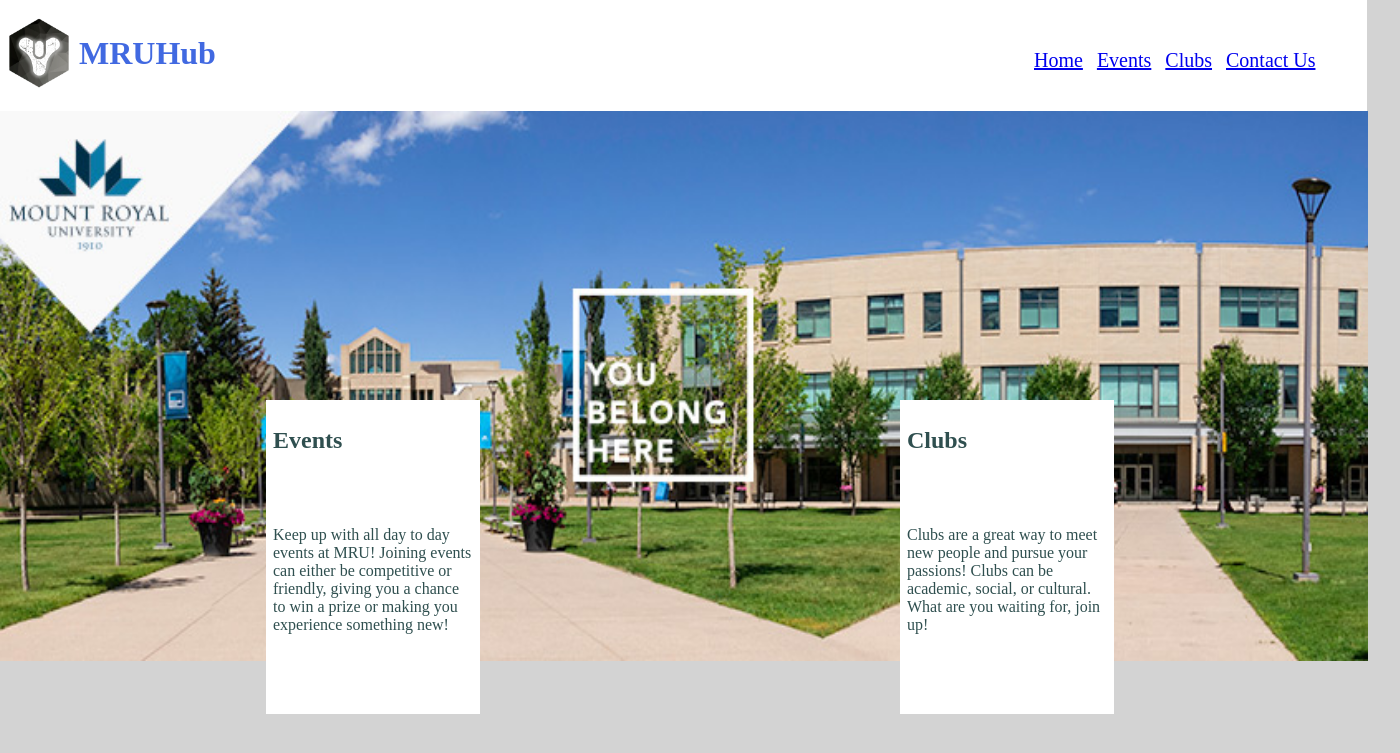
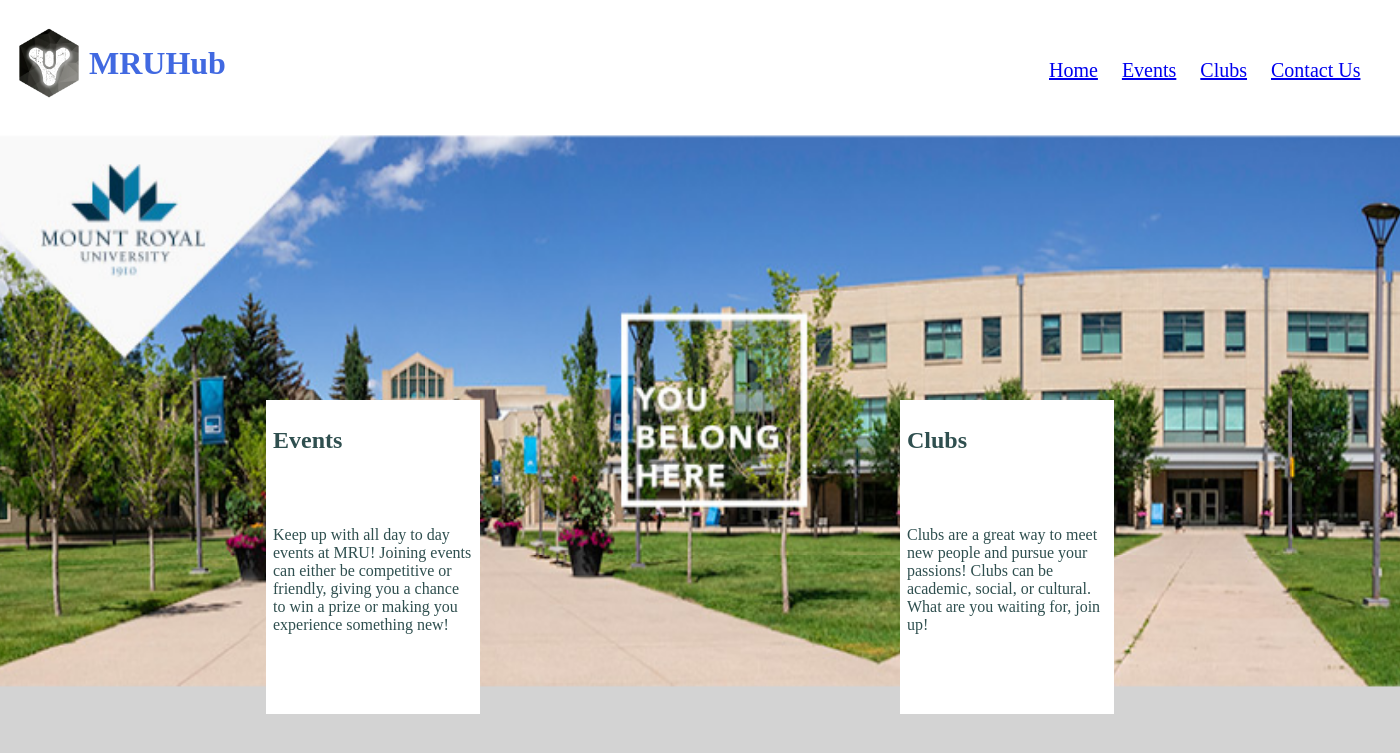
Before and after one commit to JordanMercurio/Assignment1COMP2511, a PHP site: page /1Home.html in a window 1400 px wide. Shown: the top 753 px of the page. Run offline with PHP 8.4, Linux system fonts and the light colour scheme.

Commit message:
Fixed stylesheet

```diff
--- a/1Home.css
+++ b/1Home.css
@@ -3,9 +3,9 @@
     background-color: #FFFFFF;
     border: 4pt solid #FFFFFF;
     padding: 5px;
-    margin: -19px;
-    width: 1358px;
-    margin-right: auto
+    margin: -9px;
+    border-width: 20px
+    margin-right: auto;
 }
 
 li {
@@ -15,7 +15,7 @@
     position:relative;
     left: 950px;
     bottom: 30px;
-    padding: 5px;
+    padding: 10px;
 
 }
 
@@ -53,9 +53,11 @@
 figure {
     position:fixed;
     left: -40px;
-    width: 800px;
-    top: 95px;
-    margin: auto;
+    width: auto;
+    top: 90px;
+    margin: 30px;
+    border-bottom-width: 20px
+    margin-right: auto;
 
 }
 h1 {
--- a/1Home.html
+++ b/1Home.html
@@ -36,7 +36,7 @@
         <section>
             <figure>
                 <p>
-                    <img src = "Images/Mount%20Royal%20University.jpeg" alt = "Mount Royal University" width = "1408" height = "550">
+                    <img src = "Images/Mount%20Royal%20University.jpeg" alt = "Mount Royal University" width = "1450" height = "550">
                 </p>
             </figure>
         </section>
```
